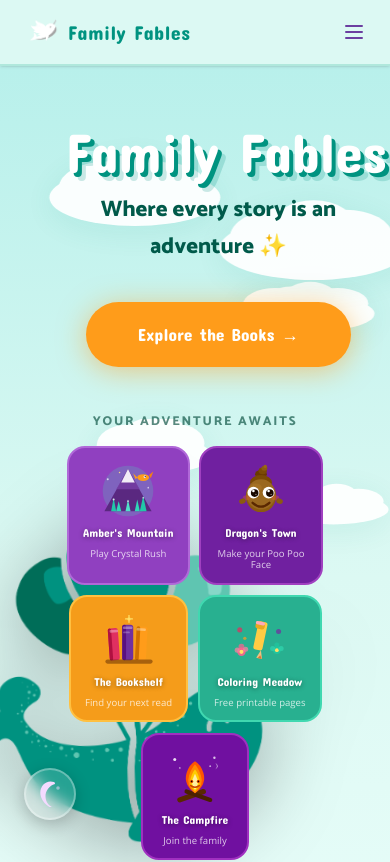
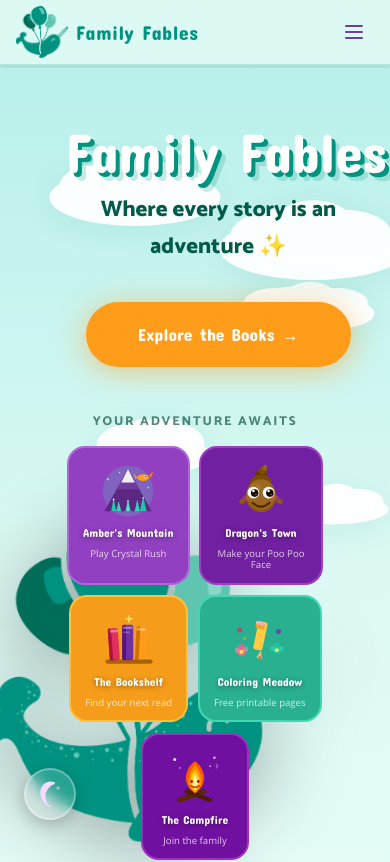
Before and after one commit to zpphillips-star/familyfables, a Next.js app: page / in a window 390 px wide. Shown: the top 862 px of the page. Built offline with nearby package versions, Linux system fonts and the light colour scheme.

Commit message:
fix: navbar uses detail logo, audio uses play() promise for reliable mobile TTS

```diff
--- a/components/BookReader.tsx
+++ b/components/BookReader.tsx
@@ -95,20 +95,21 @@ export default function BookReader({
       // Try MP3 first
       const mp3Path = `/audio/reader/${bookSlug}/page-${pageNum(pageIdx)}.mp3`;
       const audio = new Audio(mp3Path);
+      audio.preload = "auto";
       audioRef.current = audio;
 
-      audio.onloadeddata = () => {
+      const playPromise = audio.play();
+      if (playPromise !== undefined) {
+        playPromise
+          .then(() => {
             setIsReading(true);
-        audio.play();
             audio.onended = () => {
               setIsReading(false);
               onEnd?.();
             };
-        audio.onerror = null;
-      };
-
-      audio.onerror = () => {
-        // Fallback: Web Speech API
+          })
+          .catch(() => {
+            // MP3 failed (404 or blocked) — fall back to Web Speech API
             if (!synthRef.current) {
               onEnd?.();
               return;
@@ -118,7 +119,6 @@ export default function BookReader({
             utterance.pitch = 1.1;
             utterance.volume = 1;
 
-        // Prefer a friendly female voice
             const voices = synthRef.current.getVoices();
             const preferred = voices.find(
               (v) =>
@@ -142,10 +142,8 @@ export default function BookReader({
             };
 
             synthRef.current.speak(utterance);
-      };
-
-      // Trigger load
-      audio.load();
+          });
+      }
     },
     [bookSlug, narration]
   );
--- a/components/Navbar.tsx
+++ b/components/Navbar.tsx
@@ -24,11 +24,11 @@ export default function Navbar() {
           {/* Logo */}
           <Link href="/" className="flex items-center gap-2 group">
             <Image
-              src="/images/logo-teal.png"
+              src="/images/logo-detail-860.png"
               alt="Family Fables"
-              width={44}
-              height={44}
-              className="group-hover:scale-110 transition-transform duration-200 rounded-full"
+              width={52}
+              height={52}
+              className="group-hover:scale-110 transition-transform duration-200"
             />
             <span
               className="text-xl font-display tracking-wide"
```
Lines whose indentation alone changed are shown as unchanged.
